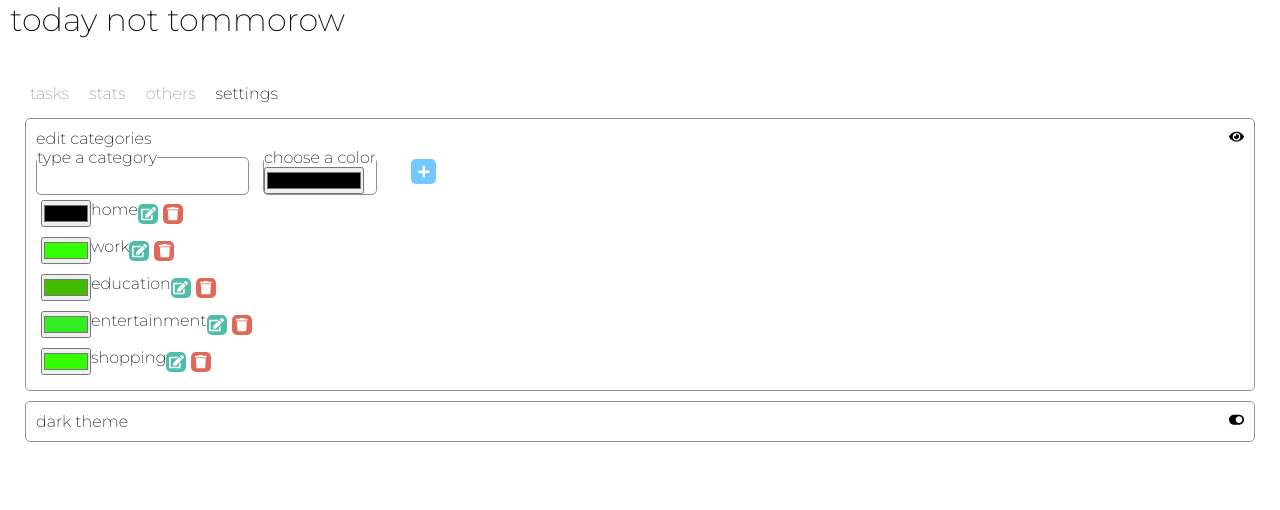
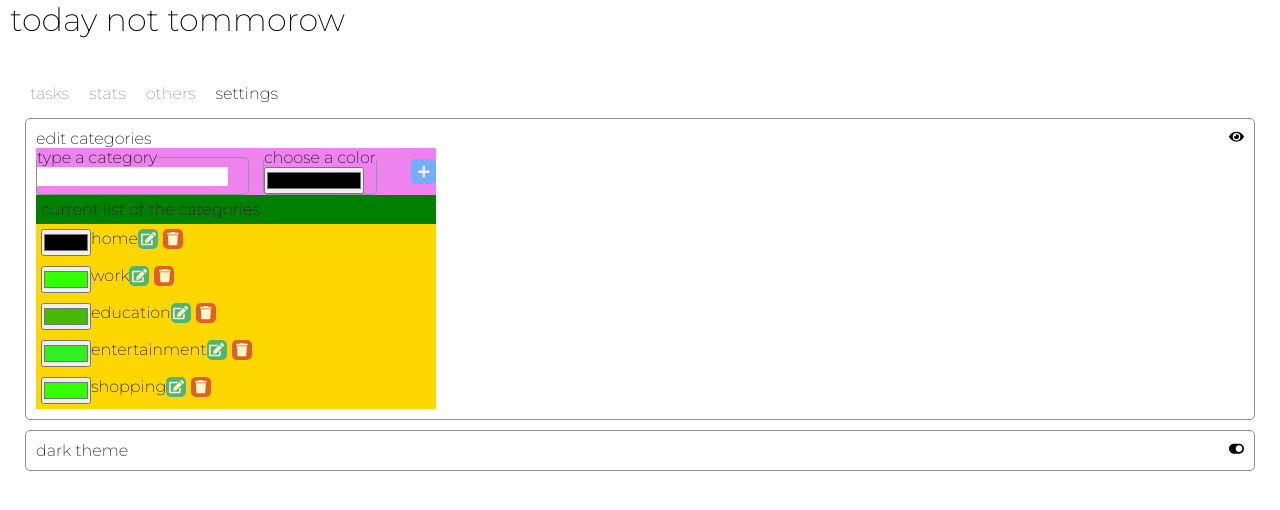
Before and after one commit to ikota2/today-not-tommorow, a React (Create React App) app: page /settings in a window 1280 px wide. Both pictures are taken after a click on the button 1236 px from the left and 136 px from the top of the page. Shown: the top 510 px of the page. Built offline with nearby package versions, Linux system fonts and the light colour scheme.

Commit message:
classnames edited

```diff
--- a/src/components/CategoriesEditor/CategoriesEditor.js
+++ b/src/components/CategoriesEditor/CategoriesEditor.js
@@ -18,7 +18,10 @@ function CategoriesEditor_({ categories }) {
       <div className='categoriesEditor__add'>
         <AddCategory />
       </div>
-      <div className='categoriesEditor__editOrDelete'>
+      <div className='categoriesEditor__categoriesList'>
+        <span className='category__categoriesList_title'>
+          current list of the categories
+        </span>
         {categories.map((c) => (
           <Category category={c} key={c.id} />
         ))}
--- a/src/components/CategoriesEditor/categoriesEditor.css
+++ b/src/components/CategoriesEditor/categoriesEditor.css
@@ -4,9 +4,16 @@
   justify-content: space-between;
   flex-wrap: nowrap;
   width: 400px;
+  background-color: violet;
 }
 
-.categoriesEditor__editOrDelete {
+.category__categoriesList_title {
+  display: block;
+  padding: 5px;
+  background-color: green;
+}
+
+/* .categoriesEditor__editOrDelete {
   display: flex;
   flex-direction: column;
   justify-content: space-between;
@@ -17,16 +24,7 @@
   display: flex;
   align-self: center;
   justify-content: flex-start;
-}
-
-.categoriesEditor__categoryAndButtons-category {
-}
-
-.categoriesEditor__categoryAndButtons-buttons {
-  display: flex;
-  align-self: center;
-  justify-content: space-between;
-}
+} */
 
 .categoriesEditor__categoryAndButtons-buttons-edit {
   border-radius: 5px;
--- a/src/components/Category/Category.js
+++ b/src/components/Category/Category.js
@@ -32,7 +32,12 @@ function Category_({ category, dispatch }) {
   return (
     <div className='category'>
       <div className='categoriesEditor__categoryAndButtons' key={category}>
-        <input type='color' value={color} onChange={editColor} />
+        <input
+          type='color'
+          value={color}
+          onChange={editColor}
+          className='categoriesEditor__categoryAndButtons-input'
+        />
         <span className='categoriesEditor__categoryAndButtons-category'>
           {description}
         </span>
--- a/src/components/Category/category.css
+++ b/src/components/Category/category.css
@@ -1,9 +1,26 @@
 .category {
-  /* display: flex;
-  flex-wrap: nowrap;
-  justify-content: space-between; */
+  display: flex;
+  flex-wrap: wrap;
+  padding: 5px;
+  background-color: gold;
 }
 
 .categoriesEditor__categoryAndButtons {
-  padding: 5px;
+  display: flex;
+  flex-wrap: wrap;
+  align-items: flex-start;
+  justify-content: space-around;
 }
+
+.categoriesEditor__categoryAndButtons-input,
+.categoriesEditor__categoryAndButtons-category,
+.categoriesEditor__categoryAndButtons-buttons-edit,
+.categoriesEditor__categoryAndButtons-buttons-delete {
+  display: block;
+}
+
+.categoriesEditor__categoryAndButtons-buttons {
+  display: flex;
+  justify-content: space-between;
+  flex-wrap: wrap;
+}
```
